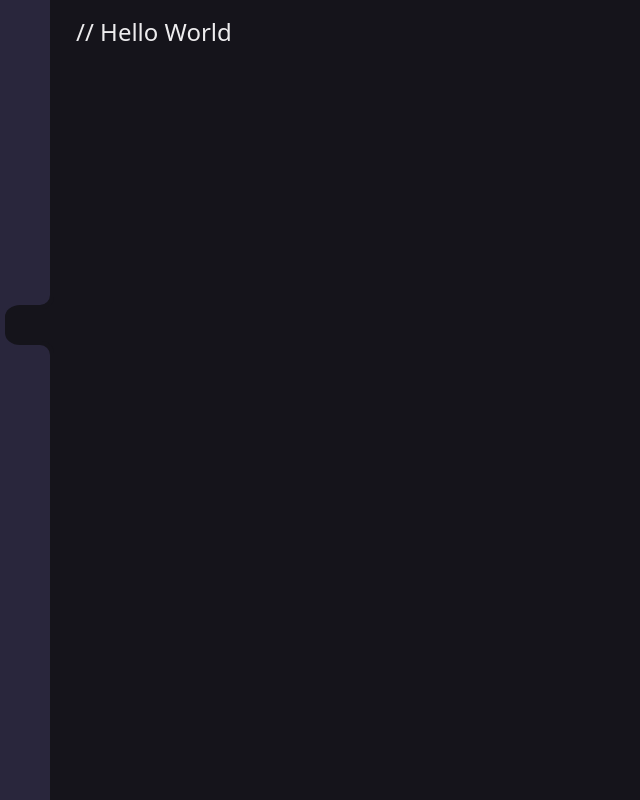
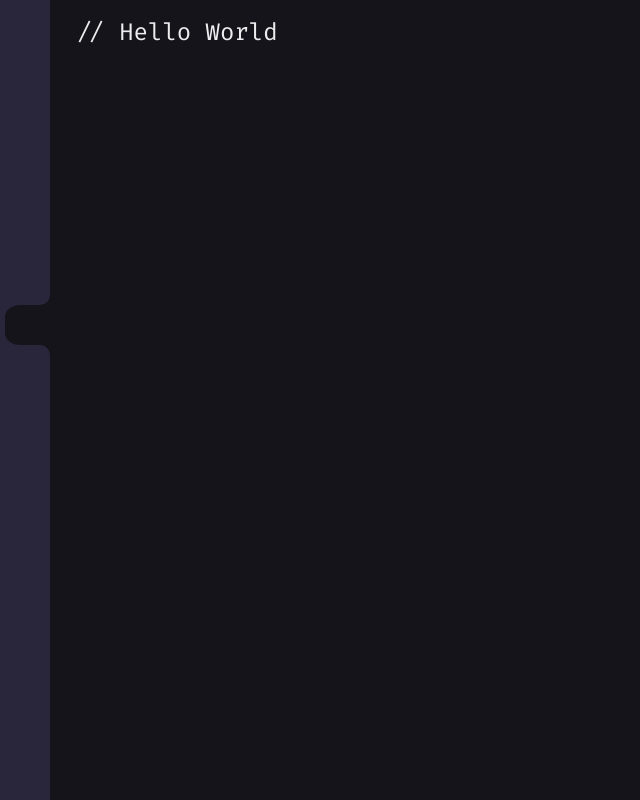
Before and after one commit to HenriqueArtur/Personal-Site-2.0, a React (Vite) app: page / in a window 1280 px wide. Shown: the whole page, without its empty margins (0-640 px from the left). Built offline with nearby package versions, Linux system fonts and the light colour scheme; some icons are missing.

Commit message:
:bento: Add fonts: Fira Code & Roboto

```diff
--- a/src/styles/index.scss
+++ b/src/styles/index.scss
@@ -3,12 +3,15 @@
 @tailwind components;
 @tailwind utilities;
 
+@import url('https://fonts.googleapis.com/css2?family=Fira+Code:wght@300;400;500;600;700&display=swap');
+@import url('https://fonts.googleapis.com/css2?family=Roboto:ital,wght@0,100;0,300;0,400;0,500;0,700;1,100;1,300;1,400;1,500;1,700&display=swap');
 body {
   margin: 0;
   padding: 1rem;
   min-width: 320px;
   min-height: 100vh;
 
+  font-family: 'Fira Code', monospace;
   @apply bg-backgrounds;
   @apply text-foregrounds;
 }
```
